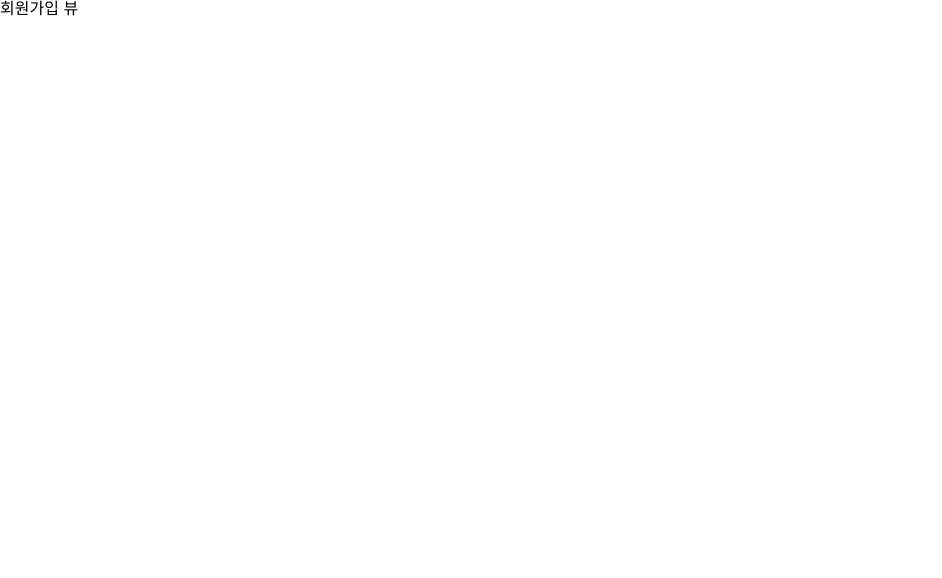
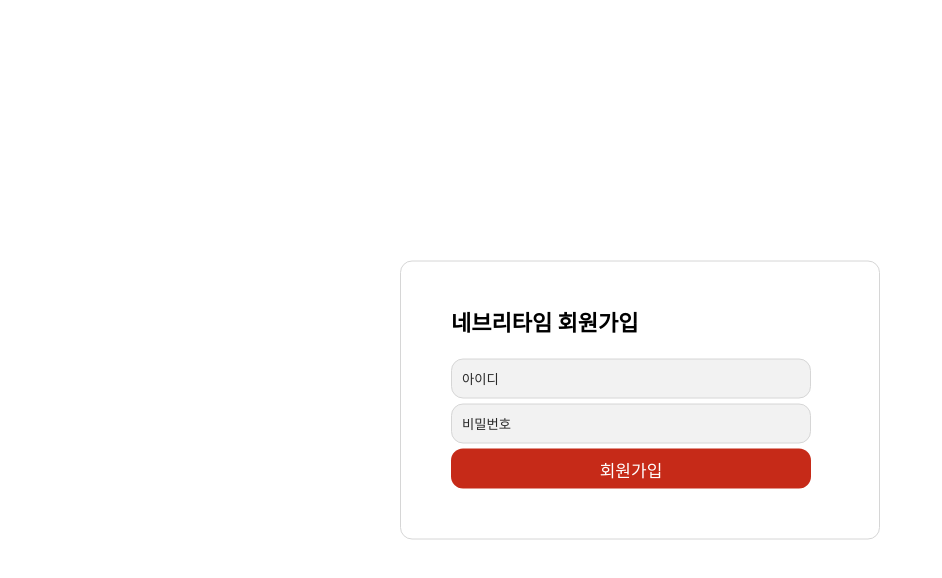
Before and after one commit to NevryTime/NevryTime-FE, a Next.js app: page /register in a window 1280 px wide. Shown: the top 578 px of the page, without its empty margins (0-942 px from the left). Built offline with nearby package versions, Linux system fonts and the light colour scheme.

Commit message:
feat: 네브리타임 회원가입 페이지 퍼블리싱 완료

```diff
--- a/src/components/Button/index.tsx
+++ b/src/components/Button/index.tsx
@@ -5,13 +5,23 @@ interface ButtonType {
   type?: 'submit' | 'button' | 'reset';
   width: number;
   height: number;
+  borderRadius?: number;
   bgColor?: string;
   color?: string;
   onClick?: () => void;
 }
 
 export const Button = (props: ButtonType) => {
-  const { children, type, width, height, bgColor, color, onClick } = props;
+  const {
+    children,
+    type,
+    width,
+    height,
+    bgColor,
+    color,
+    onClick,
+    borderRadius,
+  } = props;
 
   return (
     <StyledButton
@@ -21,6 +31,7 @@ export const Button = (props: ButtonType) => {
       bgColor={bgColor ? bgColor : '#c62a18'}
       color={color ? color : '#ffffff'}
       onClick={onClick}
+      borderRadius={borderRadius ? borderRadius : 0}
     >
       {children}
     </StyledButton>
--- a/src/components/Button/style.ts
+++ b/src/components/Button/style.ts
@@ -5,6 +5,7 @@ interface ButtonType {
   height: number;
   bgColor: string;
   color: string;
+  borderRadius: number;
 }
 
 export const StyledButton = styled.button<ButtonType>`
@@ -14,4 +15,6 @@ export const StyledButton = styled.button<ButtonType>`
   color: ${(props) => (props.color ? `${props.color}` : '#FFFFFF')};
   font-size: 17px;
   border: none;
+  border-radius: ${(props) =>
+    props.borderRadius ? `${props.borderRadius}px` : 0};
 `;
--- a/src/components/InputBox/index.tsx
+++ b/src/components/InputBox/index.tsx
@@ -6,12 +6,14 @@ interface InputBoxType {
   type?: 'text' | 'email' | 'password';
   width: number;
   height: number;
+  borderRadius?: number;
   placeholder: string;
   onChange?: React.ChangeEventHandler;
 }
 
 export const InputBox = (props: InputBoxType) => {
-  const { name, id, type, width, height, placeholder, onChange } = props;
+  const { name, id, type, width, height, placeholder, onChange, borderRadius } =
+    props;
 
   return (
     <StyledInputBox
@@ -22,6 +24,7 @@ export const InputBox = (props: InputBoxType) => {
       height={height}
       placeholder={placeholder}
       onChange={onChange}
+      borderRadius={borderRadius ? borderRadius : 0}
     ></StyledInputBox>
   );
 };
--- a/src/components/InputBox/style.ts
+++ b/src/components/InputBox/style.ts
@@ -3,6 +3,7 @@ import styled from 'styled-components';
 interface InputBoxType {
   width: number;
   height: number;
+  borderRadius: number;
 }
 
 export const StyledInputBox = styled.input<InputBoxType>`
@@ -16,4 +17,6 @@ export const StyledInputBox = styled.input<InputBoxType>`
     outline: none;
   }
   border: 1px solid ${({ theme }) => theme.colors.gray1};
+  border-radius: ${(props) =>
+    props.borderRadius ? `${props.borderRadius}px` : 0};
 `;
--- a/src/views/registerView/index.tsx
+++ b/src/views/registerView/index.tsx
@@ -1,10 +1,47 @@
 /** 회원가입 뷰 */
-import React from 'react'
+import React from 'react';
+
+/** styles */
+import {
+  RegisterContainer,
+  RegisterTitleSection,
+  RegisterInputSection,
+  RegisterButtonSection
+} from './style';
+
+/** component */
+import { InputBox } from '../../components/InputBox';
+import { Button } from '../../components/Button';
 
 function registerView() {
   return (
-    <div>회원가입 뷰</div>
-  )
+    <RegisterContainer>
+      <RegisterTitleSection>네브리타임 회원가입</RegisterTitleSection>
+      <RegisterInputSection>
+        <div>
+          <InputBox
+            width={360}
+            height={40}
+            placeholder={'아이디'}
+            borderRadius={12}
+          />
+        </div>
+        <div>
+          <InputBox
+            width={360}
+            height={40}
+            placeholder={'비밀번호'}
+            borderRadius={12}
+          />
+        </div>
+      </RegisterInputSection>
+      <RegisterButtonSection>
+        <Button width={360} height={40} borderRadius={12}>
+          회원가입
+        </Button>
+      </RegisterButtonSection>
+    </RegisterContainer>
+  );
 }
 
-export default registerView
+export default registerView;
--- a/src/views/registerView/style.ts
+++ b/src/views/registerView/style.ts
@@ -0,0 +1,30 @@
+import styled from 'styled-components';
+
+export const RegisterContainer = styled.div`
+  width: 480px;
+  position: absolute;
+  top: 50%;
+  left: 50%;
+  transform: translate(-50%, -50%);
+  padding: 50px;
+  border: 1px solid ${({ theme }) => theme.colors.gray1};
+  border-radius: 12px;
+`;
+
+export const RegisterTitleSection = styled.div`
+  font-size: 22px;
+  font-weight: ${({ theme }) => theme.getFontWeight('B')};
+  padding-bottom: 20px;
+`;
+
+export const RegisterInputSection = styled.div`
+  & > div {
+    margin: 5px 0;
+
+    & > input {
+      background: ${({ theme }) => theme.colors.light_gray1};
+    }
+  }
+`;
+
+export const RegisterButtonSection = styled.div``;
--- a/styles/styled.ts
+++ b/styles/styled.ts
@@ -11,6 +11,7 @@ export interface DefaultTheme {
     gray1: string;
     gray2: string;
     gray3: string;
+    gray4: string;
     light_gray1: string;
     light_gray2: string;
     light_gray3: string;
--- a/styles/theme.ts
+++ b/styles/theme.ts
@@ -26,6 +26,7 @@ const colors = {
   gray1: '#d6d6d6',
   gray2: '#e3e3e3',
   gray3: '#a6a6a6',
+  gray4: '#ededed',
   light_gray1: '#f2f2f2',
   light_gray2: '#f9f9f9',
   light_gray3: '#f8f8f8',
```
